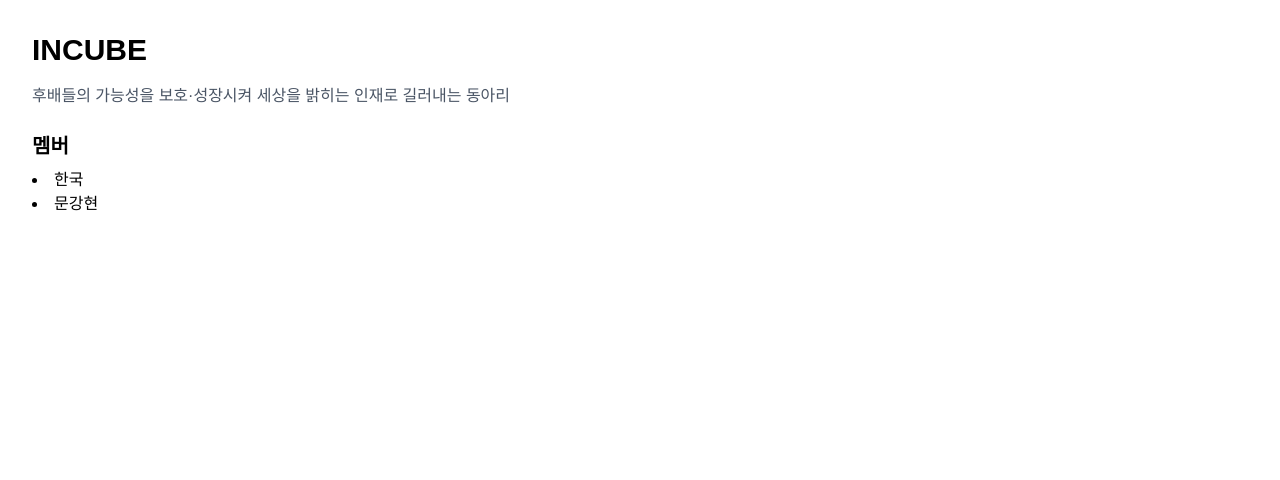
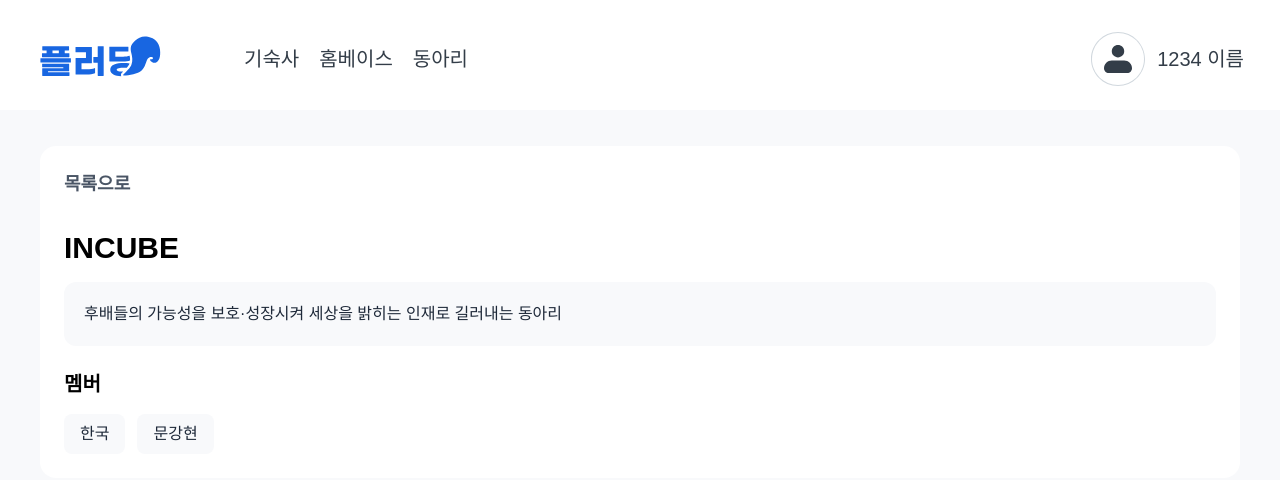
Before and after one commit to team-incube/Flooding-Frontend-Onboarding, a Next.js app: page /clubs/1 in a window 1280 px wide. Shown: the top 480 px of the page. Built offline with nearby package versions, Linux system fonts and the light colour scheme; data requests are answered from the project's data file; a web font is replaced by a local one.

Commit message:
feat: ClubDetail 스타일 추가

```diff
--- a/src/views/club/ui/Club/ClubDetail.tsx
+++ b/src/views/club/ui/Club/ClubDetail.tsx
@@ -1,5 +1,7 @@
 "use client";
 import { useClubQuery } from "@/entities/club";
+import Header from "@/widgets/header/ui";
+import Link from "next/link";
 
 interface ClubDetailProps {
   id: number;
@@ -13,21 +15,38 @@ export default function ClubDetail({ id }: ClubDetailProps) {
   }
 
   return (
-    <div className="p-8">
+    <div className="min-h-screen bg-gray-50">
+      <Header />
+      <div className="max-w-375 mx-auto px-10 py-9">
+        <div className="bg-white rounded-2xl p-6">
+          <div className="mb-4">
+            <Link
+              href="/club"
+              className="text-gray-600 text-lg font-semibold mb-4 inline-block"
+            >
+              목록으로
+            </Link>
+          </div>
           <h1 className="text-3xl font-bold mb-4">{club.name}</h1>
-      <p className="text-gray-600 mb-6">{club.description}</p>
+          <div className="bg-gray-50 rounded-xl p-5 mb-6">
+            <p className="text-gray-800">{club.description}</p>
+          </div>
           <div>
-        <h2 className="text-xl font-semibold mb-2">멤버</h2>
+            <h2 className="text-xl font-semibold mb-4">멤버</h2>
             {club.members.length > 0 ? (
-          <ul className="list-disc list-inside">
+              <div className="flex flex-wrap gap-3">
                 {club.members.map((member: string, index: number) => (
-              <li key={index}>{member}</li>
+                  <div key={index} className="bg-gray-50 rounded-lg px-4 py-2">
+                    <span className="text-gray-800">{member}</span>
+                  </div>
                 ))}
-          </ul>
+              </div>
             ) : (
               <p className="text-gray-500">멤버가 없습니다.</p>
             )}
           </div>
         </div>
+      </div>
+    </div>
   );
 }
```
Lines whose indentation alone changed are shown as unchanged.
